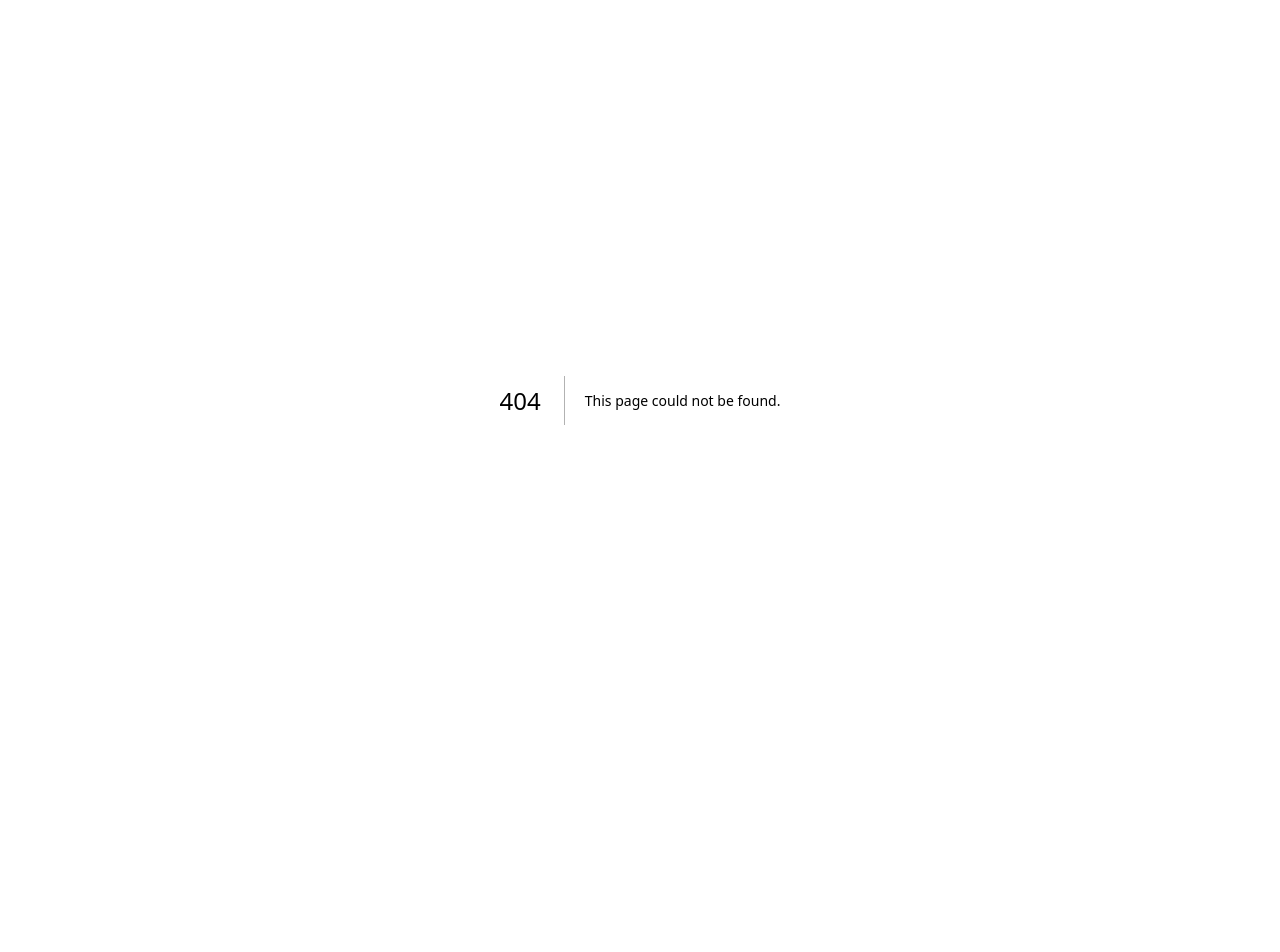
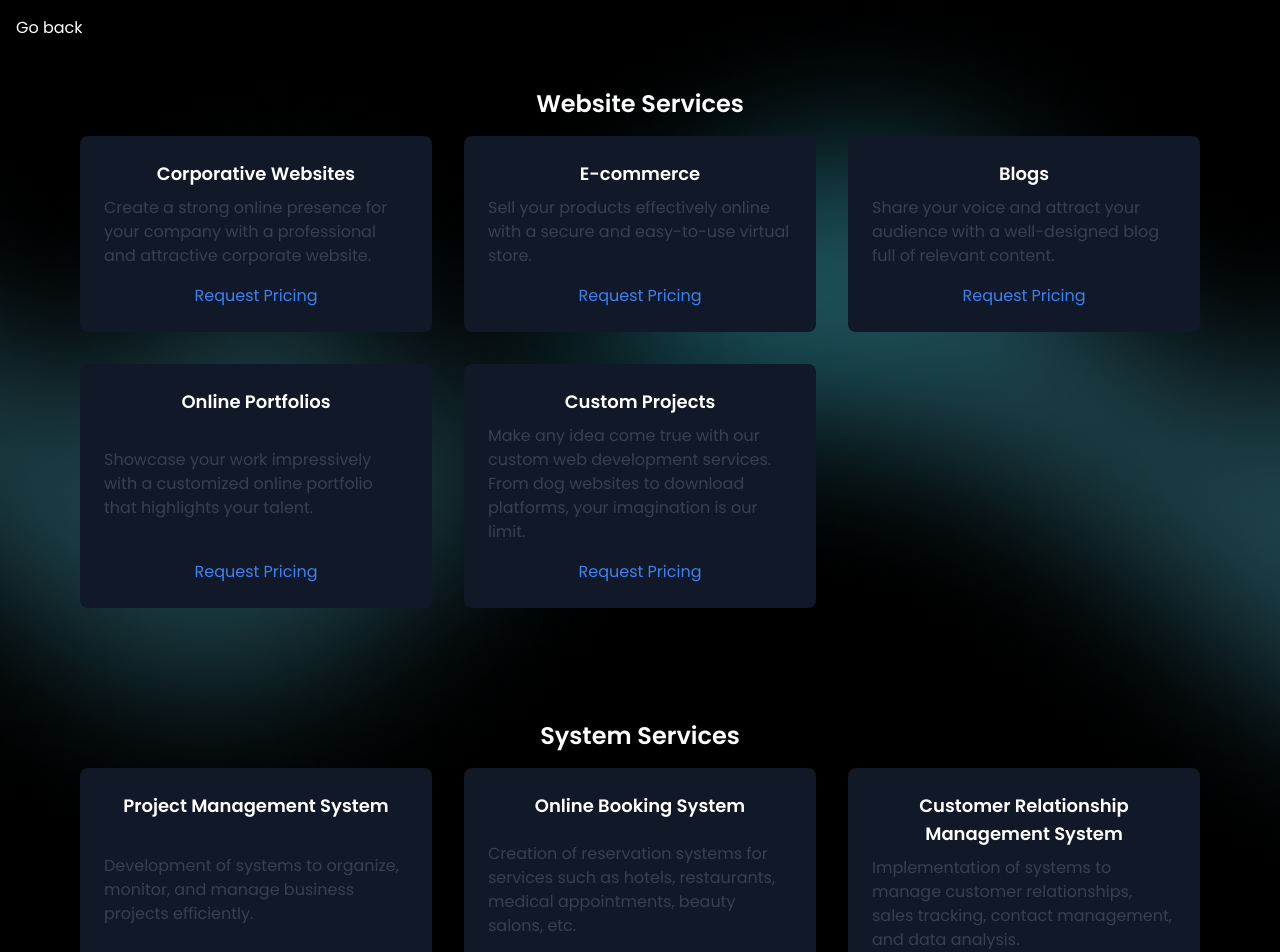
Before and after one commit to franpfeiffer/DevMinds-Landing-page, a Next.js app: page /service in a window 1280 px wide. Before the commit this address had no page. Shown: the top 952 px of the page. Before the commit the page ends 800 px from the top, so only its background shows below. Built offline with nearby package versions, Linux system fonts and the light colour scheme.

Commit message:
modificaciones de diseño, mejora de performance, services page

```diff
--- a/package.json
+++ b/package.json
@@ -9,6 +9,8 @@
     "lint": "next lint"
   },
   "dependencies": {
+    "@fortawesome/fontawesome-svg-core": "^6.5.1",
+    "@fortawesome/react-fontawesome": "^0.2.0",
     "framer-motion": "^10.18.0",
     "next": "13.5.4",
     "react": "^18",
--- a/src/app/globals.css
+++ b/src/app/globals.css
@@ -32,7 +32,7 @@ body {
 
 .slider-horizontal {
   display: flex;
-  animation: swipe 5000ms linear infinite backwards;
+  animation: swipe 4000ms linear infinite backwards;
 }
 
 @keyframes swipe {
--- a/src/app/page.tsx
+++ b/src/app/page.tsx
@@ -12,7 +12,7 @@ export default function Home() {
       <Header />
       <FirstBlock />
       <BestBusiness />
-      <ChooseYourCards />
+      {/* <ChooseYourCards /> */}
       <Team />
       <Tech />
       <Footer />
--- /dev/null
+++ b/src/app/service/page.tsx
@@ -0,0 +1,61 @@
+import Link from 'next/link';
+import { BackgroundRadialRight } from "../../components/BackgroundRadialRight";
+import { BackgroundRadialLeft } from "../../components/BackgroundRadialLeft";
+
+interface ServiceItemProps {
+    title: string;
+    description: string;
+}
+
+export default function Service() {
+    return (
+        <div>
+            <div className="bg-green inline-block rounded-lg">
+                <a href="/" className="text-white p-4 block">
+                    Go back
+                </a>
+            </div>
+
+            <div className="min-h-screen flex flex-col justify-center items-center">
+                <BackgroundRadialRight />
+                <BackgroundRadialLeft />
+                <main className="max-w-6xl w-full px-4 py-8">
+                    <section className="mb-8 pb-10 sm:pb-20">
+                        <h2 className="text-2xl font-semibold mb-4 text-center">Website Services</h2>
+                        <div className="grid gap-8 grid-cols-1 sm:grid-cols-2 md:grid-cols-2 lg:grid-cols-3">
+                            <ServiceItem title="Corporative Websites" description="Create a strong online presence for your company with a professional and attractive corporate website." />
+                            <ServiceItem title="E-commerce" description="Sell your products effectively online with a secure and easy-to-use virtual store." />
+                            <ServiceItem title="Blogs" description="Share your voice and attract your audience with a well-designed blog full of relevant content." />
+                            <ServiceItem title="Online Portfolios" description="Showcase your work impressively with a customized online portfolio that highlights your talent." />
+                            <ServiceItem title="Custom Projects" description="Make any idea come true with our custom web development services. From dog websites to download platforms, your imagination is our limit." />
+                        </div>
+                    </section>
+
+                    <section className="pb-10 sm:pb-20">
+                        <h2 className="text-2xl font-semibold mb-4 text-center">System Services</h2>
+                        <div className="grid gap-8 grid-cols-1 sm:grid-cols-2 md:grid-cols-3 lg:grid-cols-3">
+                            <ServiceItem title="Project Management System" description="Development of systems to organize, monitor, and manage business projects efficiently." />
+                            <ServiceItem title="Online Booking System" description="Creation of reservation systems for services such as hotels, restaurants, medical appointments, beauty salons, etc." />
+                            <ServiceItem title="Customer Relationship Management System" description="Implementation of systems to manage customer relationships, sales tracking, contact management, and data analysis." />
+                            <ServiceItem title="Content Management System" description="Development of platforms for creating, editing, and publishing web content intuitively and efficiently." />
+                            <ServiceItem title="Learning Management System" description="Creation of platforms for the administration and distribution of courses and educational material online." />
+                            <ServiceItem title="Custom Systems Development" description="Do you have a unique idea or a particular challenge that requires a technological solution? At DevMinds, we're here to make it happen. From enterprise management systems to custom productivity tools, our experience and programming skills enable us to create anything you can imagine. Get in touch with us and turn your ideas into innovative digital solutions!" />
+                        </div>
+                    </section>
+                </main>
+            </div>
+        </div>
+    );
+}
+
+function ServiceItem({ title, description }: ServiceItemProps) {
+    return (
+        <div className="bg-gray-900 rounded-lg p-6 flex flex-col justify-between">
+            <h4 className="text-lg font-semibold text-center mb-2">{title}</h4>
+            <p className="text-gray-700 mb-4">{description}</p>
+            <Link href="/service" className="text-blue-500 text-center self-center">
+                Request Pricing
+            </Link>
+        </div>
+    );
+}
--- a/src/components/BestBusiness/BestBusiness.tsx
+++ b/src/components/BestBusiness/BestBusiness.tsx
@@ -20,14 +20,14 @@ export function BestBusiness() {
                         </h2>
                     </Reveal>
                     <Reveal>
-                        <p className="max-w-md mt-10">Problems are our expertise.
+                        <p className="max-w-md mt-10">Designing and developing are our expertise.
                             At DevMinds, we have a team whose main proficiency is problem-solving,
-                            which makes us come up with the absolute best solutions for any problem.
+                            which makes us come up with the absolute best solutions for any difficulty.
                             We turn challenges into triumphs. Your success, simplified with us.</p>
                     </Reveal>
                     <Reveal>
                         <div className="my-8">
-                            <Link href="#clients" className="px-4 py-3 rounded-md bg-blueRadial">Sign in to start now</Link>
+                            <Link href="/service" className="px-4 py-3 rounded-md bg-blueRadial">Services</Link>
                         </div>
                     </Reveal>
                 </div>
--- a/src/components/CtaDark/CtaDark.tsx
+++ b/src/components/CtaDark/CtaDark.tsx
@@ -16,7 +16,7 @@ export function CtaDark() {
                         </Reveal>
                     </div>
 
-                    <Link href="#" className="px-4 py-3 mx-auto rounded-md bg-blueRadial">
+                    <Link href="/service" className="px-4 py-3 mx-auto rounded-md bg-blueRadial">
                         <Reveal>
                             Start Now
                         </Reveal>
--- a/src/components/FirstBlock/FirstBlock.tsx
+++ b/src/components/FirstBlock/FirstBlock.tsx
@@ -8,7 +8,7 @@ import { Reveal } from "../Reveal"
 
 export function FirstBlock() {
     return (
-        <div className="relative p-4 md:py-20">
+        <div className="relative p-4 mt-20 md:py-20">
             <BackgroundRadialRight />
             <div className="grid max-w-6xl mx-auto md:grid-cols-2">
                 <div>
@@ -26,7 +26,7 @@ export function FirstBlock() {
                     </Reveal>
                     <Reveal>
                         <div className="my-8">
-                            <Link href="#clients" className="px-4 py-3 rounded-md bg-blueRadial">About Us</Link>
+                            <Link href="/service" className="px-4 py-3 rounded-md bg-blueRadial">Connect with us</Link>
                         </div>
                     </Reveal>
                 </div>
--- a/src/components/Header/Header.data.ts
+++ b/src/components/Header/Header.data.ts
@@ -4,11 +4,11 @@ export const dataHeader = [
     name: "Features",
     idLink: "#features",
   },
-  {
-    id: 2,
-    name: "Projects",
-    idLink: "#projects",
-  },
+  // {
+  //   id: 2,
+  //   name: "Projects",
+  //   idLink: "#projects",
+  // },
   {
     id: 3,
     name: "Team",
--- a/src/components/Header/Header.tsx
+++ b/src/components/Header/Header.tsx
@@ -5,14 +5,13 @@ import Link from "next/link"
 import { RiMenu3Line } from 'react-icons/ri'
 import { dataHeader } from "./Header.data"
 import { useState } from "react"
-import { MotionTransition } from "../MotionTransition/"
 
 export function Header() {
     const [openMobileMenu, setOpenMobileMenu] = useState(false)
 
     return (
-        <MotionTransition>
-            <nav className="flex flex-wrap items-center justify-between max-w-5xl p-4 mx-auto md:py-8">
+        <div>
+            <nav className="fixed top-0 left-0 right-0 z-10 bg-black bg-opacity-50 shadow-md flex items-center justify-between max-w-5xl p-2 mx-auto mt-2 rounded-xl md:py-8">
                 <Link href="/" className="flex items-center">
                     <Image src="/assets/devmind-b.png" width="100" height="40" alt="Logo" />
                 </Link>
@@ -27,6 +26,6 @@ export function Header() {
                     </div>
                 </div>
             </nav>
-        </MotionTransition>
+        </div>
     )
 }
--- a/src/components/Team/Team.data.ts
+++ b/src/components/Team/Team.data.ts
@@ -17,7 +17,7 @@ export const dataTeam = [
     id: 3,
     name: "Facundo Delgado",
     work: "Founder",
-    testimonial: "Community Manager",
+    testimonial: "Sales and Business Relations Manager",
     image: "/assets/profile3.png",
   },
 ];
```
Also changed, not shown: 2 other files (tests, documents, lock files or other folders).
